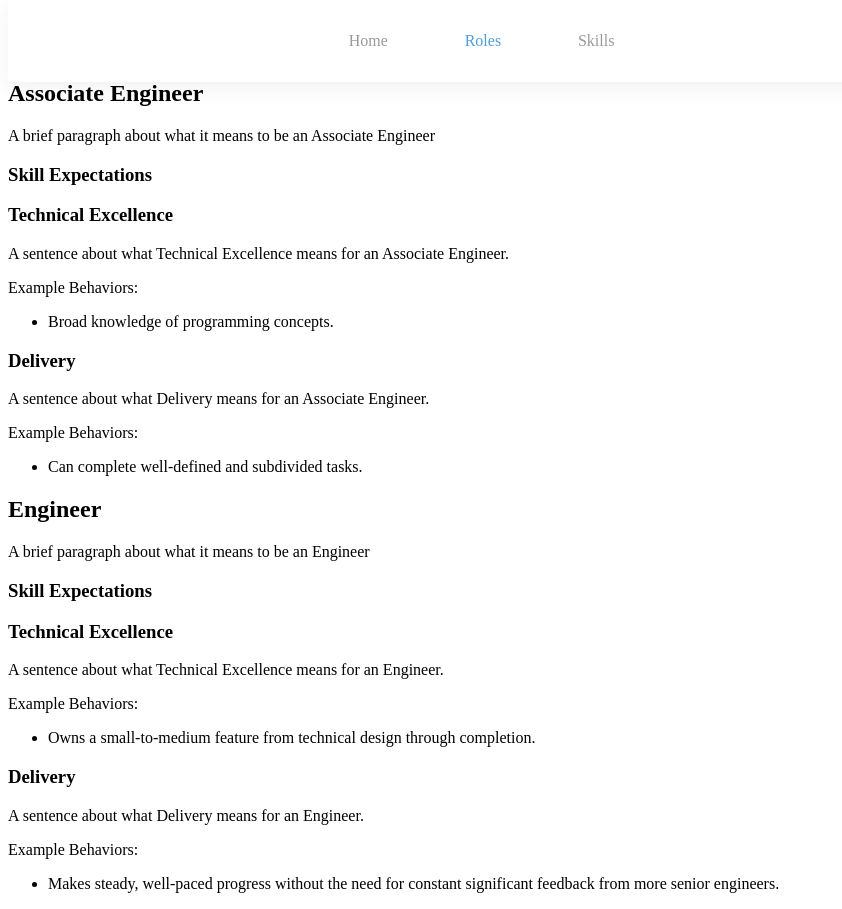
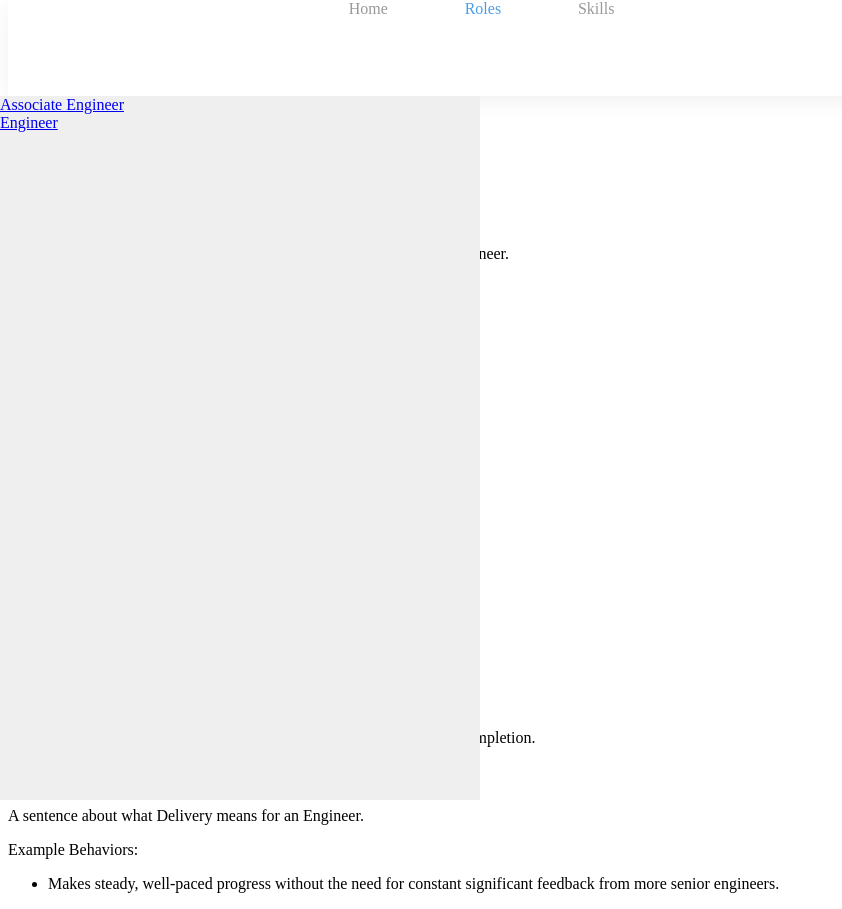
Before and after one commit to TangoGroup/career-journeys, a Next.js app: page /roles in a window 1280 px wide. Shown: the whole page, without its empty margins (0-842 px from the left). Built offline with nearby package versions, Linux system fonts and the light colour scheme.

Commit message:
Role Navigatin

```diff
--- a/components/Layout.styles.js
+++ b/components/Layout.styles.js
@@ -10,6 +10,7 @@ const styles = css`
     position: fixed;
     top: 0;
     width: 100%;
+    height: ${THEME.topNavHeight};
     box-shadow: rgba(0, 0, 0, 0.06) 0px 6px 20px;
     background-color: #fff;
   }
@@ -18,7 +19,6 @@ const styles = css`
     width: 100%;
     text-align: center;
     max-width: ${THEME.containerMaxWidth};
-    padding: 2rem 0;
   }
 
   .top-nav-links a {
--- a/components/Role.js
+++ b/components/Role.js
@@ -5,7 +5,7 @@ const Role = (props) => {
   const { roleKey } = props; // eslint-disable-line react/prop-types
   const role = ROLES[roleKey];
   return (
-    <div key={roleKey}>
+    <div key={roleKey} id={roleKey}>
       <h2>{role.title}</h2>
       <p>{role.description}</p>
       <h3>Skill Expectations</h3>
--- /dev/null
+++ b/components/RoleList.js
@@ -0,0 +1,14 @@
+import ROLES from '../constants/roles';
+import Role from './Role';
+import styles from './RoleList.styles';
+
+const RoleList = () => (
+  <div>
+    {Object.keys(ROLES).map(roleKey => (
+      <Role key={roleKey} roleKey={roleKey} />
+    ))}
+    <style jsx>{styles}</style>
+  </div>
+);
+
+export default RoleList;
--- /dev/null
+++ b/components/RoleList.styles.js
@@ -0,0 +1,8 @@
+import css from 'styled-jsx/css';
+import THEME from '../constants/theme';
+
+const styles = css`
+  padding-left: ${THEME.contentContainerPadding};
+`;
+
+export default styles;
--- /dev/null
+++ b/components/RoleNavigation.js
@@ -0,0 +1,19 @@
+import ROLES from '../constants/roles';
+import styles from './RoleNavigation.styles';
+
+const RoleNavigation = () => (
+  <div className="root">
+    {Object.keys(ROLES).map((roleKey) => {
+      const { title } = ROLES[roleKey];
+
+      return (
+        <div key={roleKey}>
+          <a href={`#${roleKey}`}>{title}</a>
+        </div>
+      );
+    })}
+    <style jsx>{styles}</style>
+  </div>
+);
+
+export default RoleNavigation;
--- /dev/null
+++ b/components/RoleNavigation.styles.js
@@ -0,0 +1,15 @@
+import css from 'styled-jsx/css';
+import THEME from '../constants/theme';
+
+const styles = css`
+  .root {
+    position: fixed;
+    left: 0;
+    top: ${THEME.topNavHeight};
+    bottom: 0;
+    width: ${THEME.leftNavWidth};
+    background-color: #efefef;
+  }
+`;
+
+export default styles;
--- a/constants/theme.js
+++ b/constants/theme.js
@@ -1,8 +1,11 @@
 const THEME = {
-  containerMaxWidth: '1024px',
   colors: {
     blue: '#4b9eea',
   },
+  containerMaxWidth: '1024px',
+  contentContainerPadding: '40rem',
+  leftNavWidth: '30rem',
+  topNavHeight: '6rem',
 };
 
 export default THEME;
--- a/pages/roles.js
+++ b/pages/roles.js
@@ -1,14 +1,11 @@
-import ROLES from '../constants/roles';
-import Role from '../components/Role';
+import RoleNavigation from '../components/RoleNavigation';
+import RoleList from '../components/RoleList';
 
 const Roles = () => (
   <div>
     <h1>Roles</h1>
-    <div>
-      {Object.keys(ROLES).map(roleKey => (
-        <Role key={roleKey} roleKey={roleKey} />
-      ))}
-    </div>
+    <RoleNavigation />
+    <RoleList />
   </div>
 );
 
```
